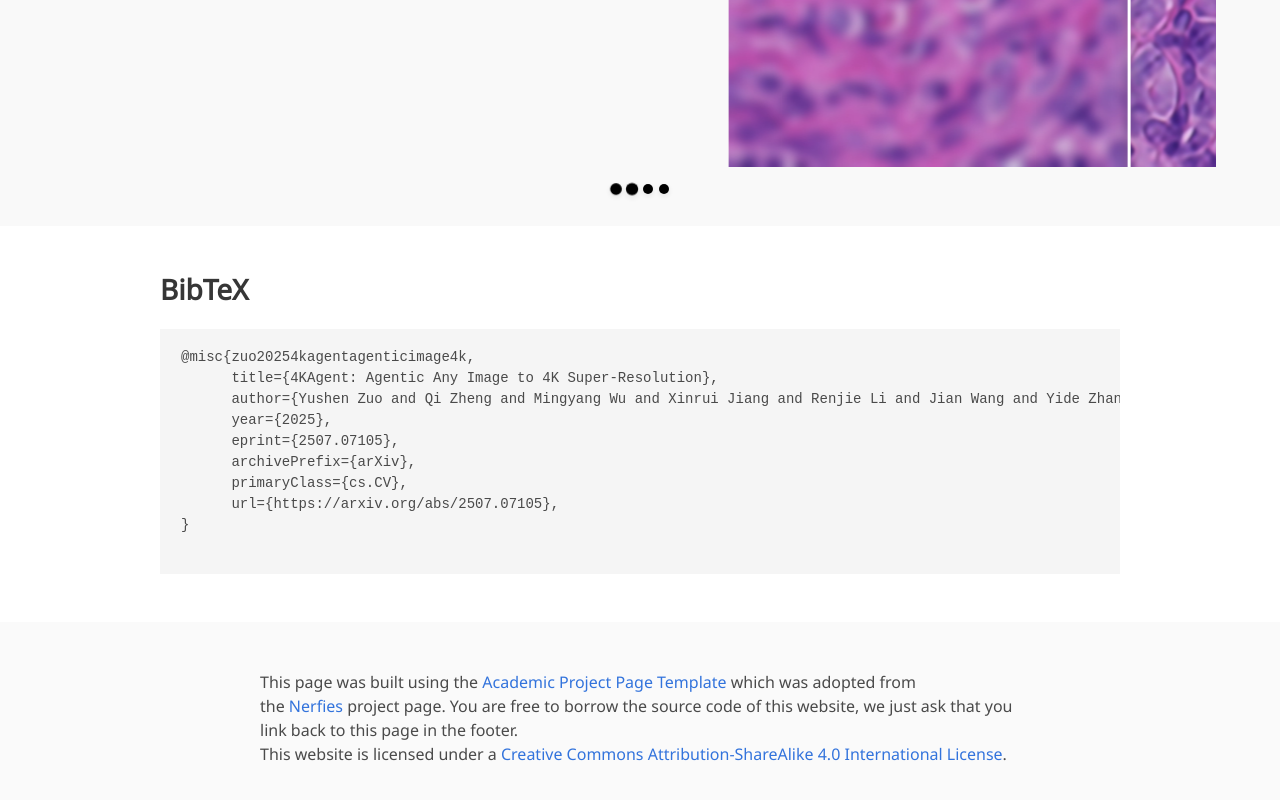
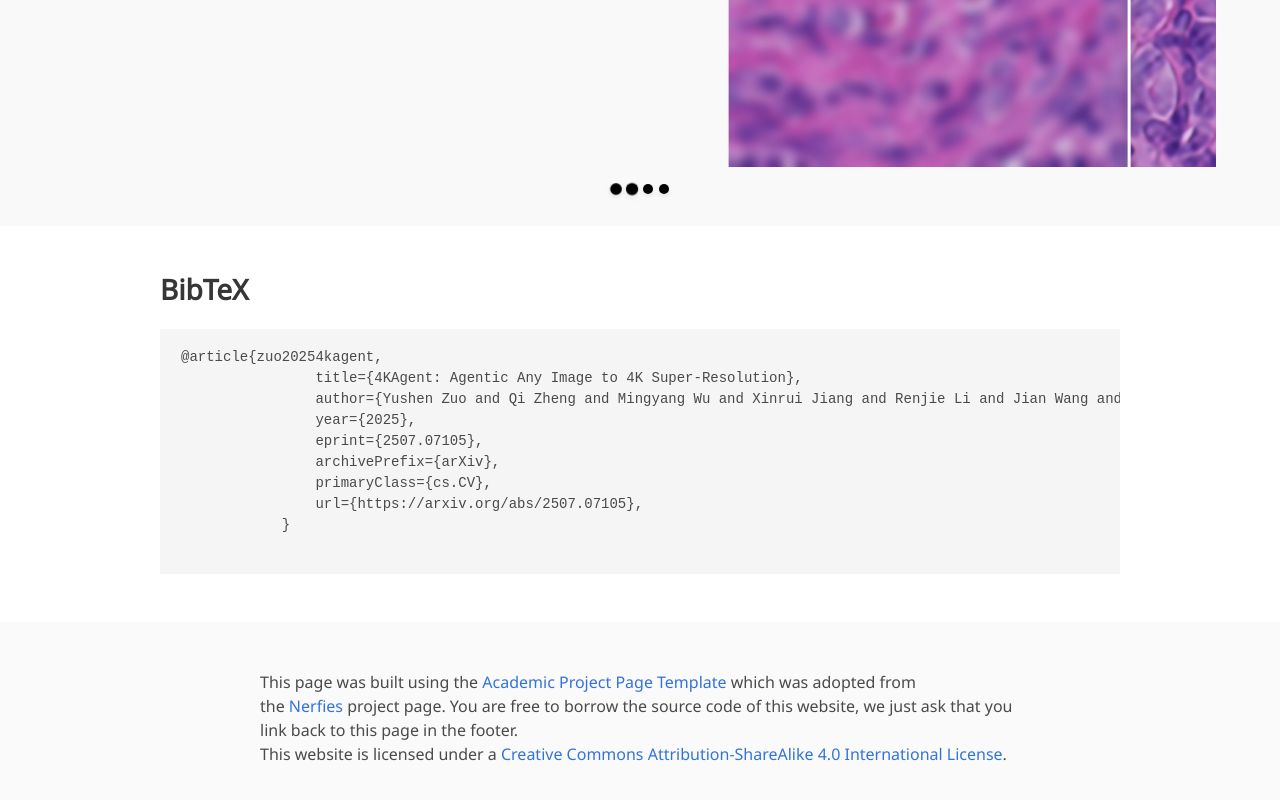
Before and after one commit to 4KAgent/4kagent.github.io, a plain HTML site: page index.html in a window 1280 px wide. Shown: the part 3994-4794 px from the top of the page. Drawn offline with nearby package versions, Linux system fonts and the light colour scheme; some icons are missing; a web font is replaced by a local one.

Commit message:
Update index.html

```diff
--- a/index.html
+++ b/index.html
@@ -534,7 +534,7 @@
     <section class="section" id="BibTeX">
         <div class="container is-max-desktop content">
             <h2 class="title">BibTeX</h2>
-            <pre><code>@misc{zuo20254kagentagenticimage4k,
+            <pre><code>@article{zuo20254kagent,
                 title={4KAgent: Agentic Any Image to 4K Super-Resolution},
                 author={Yushen Zuo and Qi Zheng and Mingyang Wu and Xinrui Jiang and Renjie Li and Jian Wang and Yide Zhang and Gengchen Mai and Lihong V. Wang and James Zou and Xiaoyu Wang and Ming-Hsuan Yang and Zhengzhong Tu},
                 year={2025},
```
Lines whose indentation alone changed are shown as unchanged.
